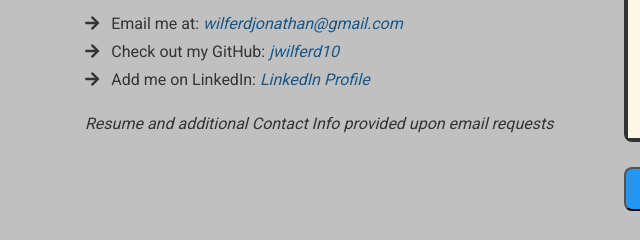
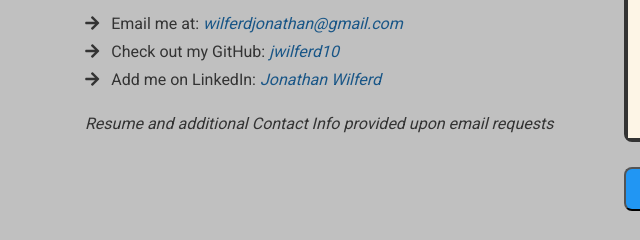
Before and after one commit to jwilferd10/Jonathan-Wilferd-PortfolioForge, a plain HTML site: page contact-page.html in a window 1280 px wide. Shown: the part 473-713 px from the top of the page, 11-651 px from the left. Drawn offline with Linux system fonts and the light colour scheme.

Commit message:
Adjusted the Contact-Page linked in placeholder

```diff
--- a/contact-page.html
+++ b/contact-page.html
@@ -46,7 +46,7 @@
                     <li>
                         <ul class="pb-1"><i class="pr-2 fas fa-arrow-right"></i> Email me at: <a class="contactLink" href="mailto:wilferdjonathan@gmail.com" target="_blank">wilferdjonathan@gmail.com</a></ul>
                         <ul class="pb-1"><i class="pr-2 fas fa-arrow-right"></i> Check out my GitHub: <a class="contactLink" href="https://github.com/jwilferd10" target="_blank">jwilferd10</a></ul>
-                        <ul class="pb-1"><i class="pr-2 fas fa-arrow-right"></i> Add me on LinkedIn: <a class="contactLink" href="https://www.linkedin.com/in/jonathan-wilferd-3a6b461b6" target="_blank">LinkedIn Profile</a></ul>
+                        <ul class="pb-1"><i class="pr-2 fas fa-arrow-right"></i> Add me on LinkedIn: <a class="contactLink" href="https://www.linkedin.com/in/jonathan-wilferd-3a6b461b6" target="_blank">Jonathan Wilferd</a></ul>
                     </li>
                 </div>
 
```
